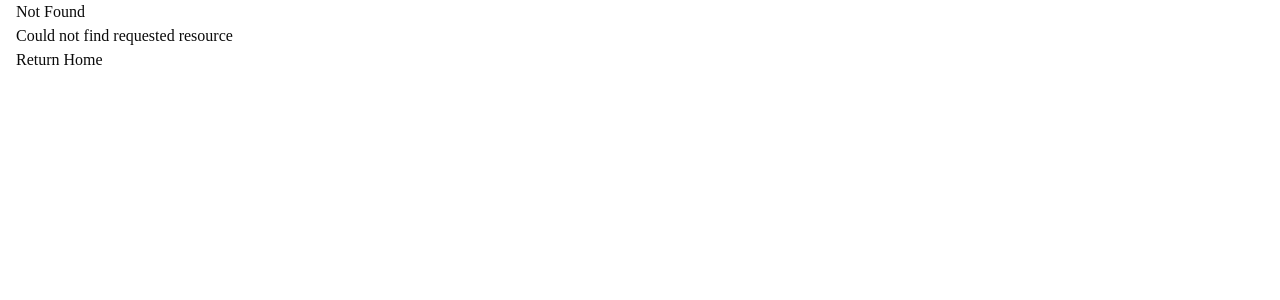
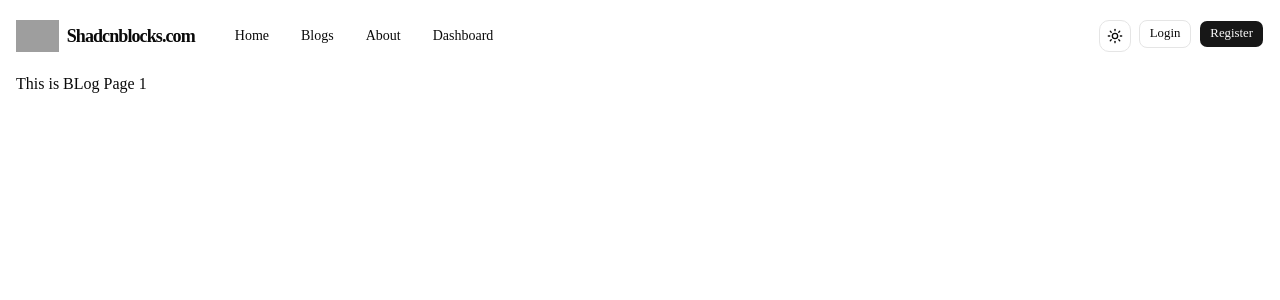
Before and after one commit to pobittra1/blog-app-client, a Next.js app: page /blogs/1 in a window 1280 px wide. Before the commit this address had no page. Shown: the top 300 px of the page. Built offline with nearby package versions, Linux system fonts and the light colour scheme; grey boxes are pictures that could not be loaded.

Commit message:
get dynamic id in server comp

```diff
--- /dev/null
+++ b/src/app/(commonLayout)/blogs/[id]/page.tsx
@@ -0,0 +1,18 @@
+// This can be used only in client component
+// import { useParams } from "next/navigation";
+
+export default async function BlogPage({
+  params,
+}: {
+  params: Promise<{ id: string }>;
+}) {
+  const { id } = await params;
+  return (
+    <div>
+      <h1>This is BLog Page {id}</h1>
+    </div>
+  );
+}
+
+// This can be used only in client component
+//   const { id } = useParams();
```
